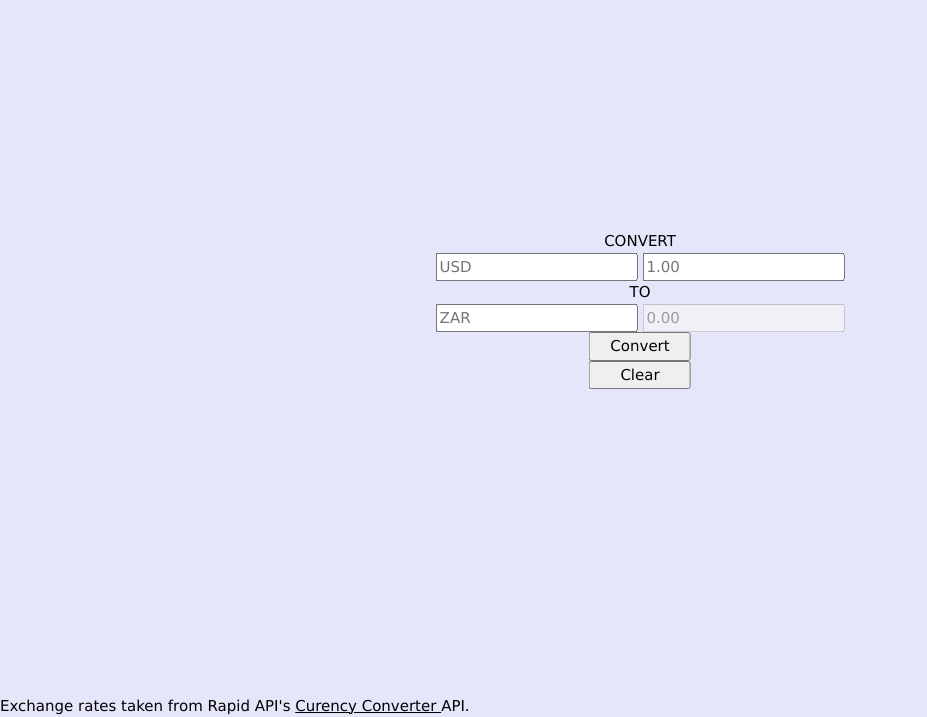
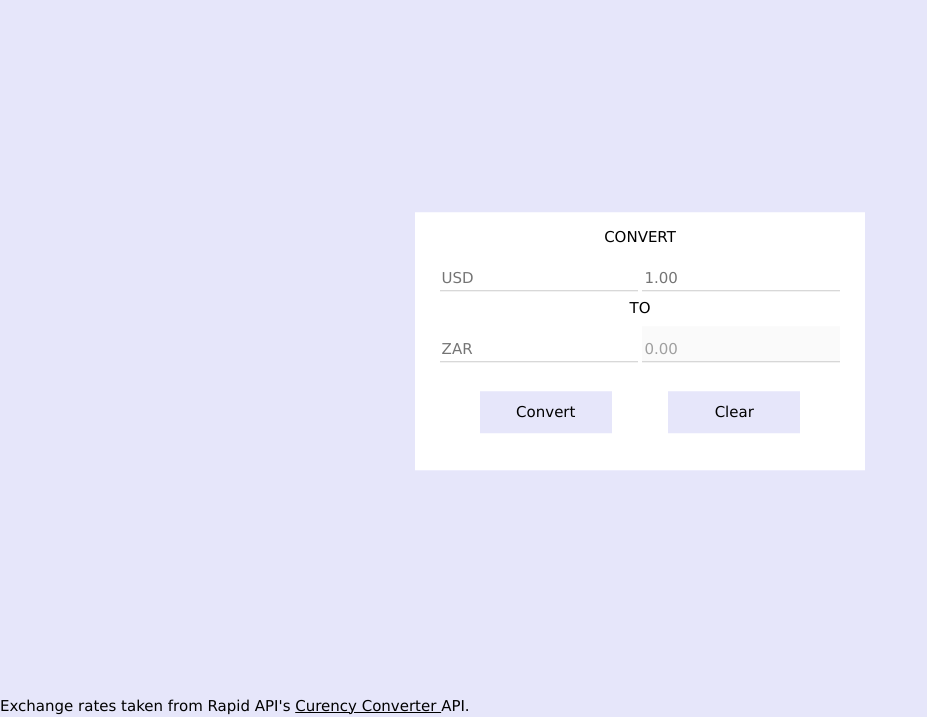
Before and after one commit to uZolazamani/Exchange-Rate-Web-App, a website: page public/index.html in a window 1280 px wide. Shown: the part 83-800 px from the top of the page, without its empty margins (0-927 px from the left). Drawn offline with nearby package versions, Linux system fonts and the light colour scheme.

Commit message:
Updated CSS for better looking app.

```diff
--- a/public/index.html
+++ b/public/index.html
@@ -24,11 +24,13 @@
           placeholder="0.00"
           disabled
         /><br />
-        <button style="width: 25%" id="go" type="button" onclick="getData()">
-          Convert</button
-        ><br />
-        <button style="width: 25%" type="reset">Clear</button>
-        <script src="script.js" defer></script>
+        <div class="btn-group">
+          <button style="width: 35%" id="go" type="button" onclick="getData()">
+            Convert</button
+          ><br />
+          <button style="width: 35%" type="reset">Clear</button>
+          <script src="script.js" defer></script>
+        </div>
       </form>
     </div>
     <footer style="position: absolute; bottom: 0">
--- a/public/script.js
+++ b/public/script.js
@@ -1,5 +1,5 @@
 /*
-Thank you for taking interest in my code.
+Thank you for taking an interest in my code.
 */
 var calculate = document.getElementById("go");
 var firstCurrency = document.getElementById("currency1");
@@ -14,20 +14,24 @@ calculate.onclick = async function getData(){
     var FC2 = secondCurrency.value;
     var val = firstRate.value;
 
+
     const checkFields = () =>{
-        if(firstCurrency.value =='' || secondCurrency.value =='' || val == ''){
-            alert("A field is missing a value")
+
+
+        if(FC1 ==='' || FC2 === '' || val === ''){ //Test if all fields are filled before passing data to the backend.
+
+            alert("A field is missing a value!");
+
         }
+
         else{
 
             const updateRate = (data) =>{
 
                  const finalResult = Object.values(data.rates)[0].rate_for_amount;
                  secondRate.value = parseFloat(finalResult).toFixed(2);
+
                 }
-
-            console.log('click works');
-
 
             const fetchData = async () =>{
 
@@ -36,8 +40,6 @@ calculate.onclick = async function getData(){
             const response = await fetch (url);
             const result = await response.json();
             updateRate(result);
-
-
 
             }
 
--- a/public/style-sheet.css
+++ b/public/style-sheet.css
@@ -1,11 +1,38 @@
 body {
   background-color: lavender;
 }
+h1 {
+  text-align: center;
+}
 .container {
-  position: absolute;
-  margin: auto;
   text-align: center;
-  background-color: lavender;
-  margin-top: auto;
+  padding: 14px;
+  margin: 24px;
+  background-color: white;
+  width: 450px;
+  margin-right: auto;
   margin-left: auto;
 }
+.btn-group {
+  padding: 7.5px;
+  margin: 15px;
+  display: flex;
+  justify-content: space-evenly;
+}
+button {
+  border: none;
+  background-color: lavender;
+  padding: 10px;
+  cursor: pointer;
+}
+button:hover {
+  color: white;
+}
+input[type="text"] {
+  border: 0;
+  border-bottom: 1.5px solid #ccc;
+  padding-top: 12px;
+  margin-top: 6px;
+  margin-bottom: 6px;
+  outline: none;
+}
```
